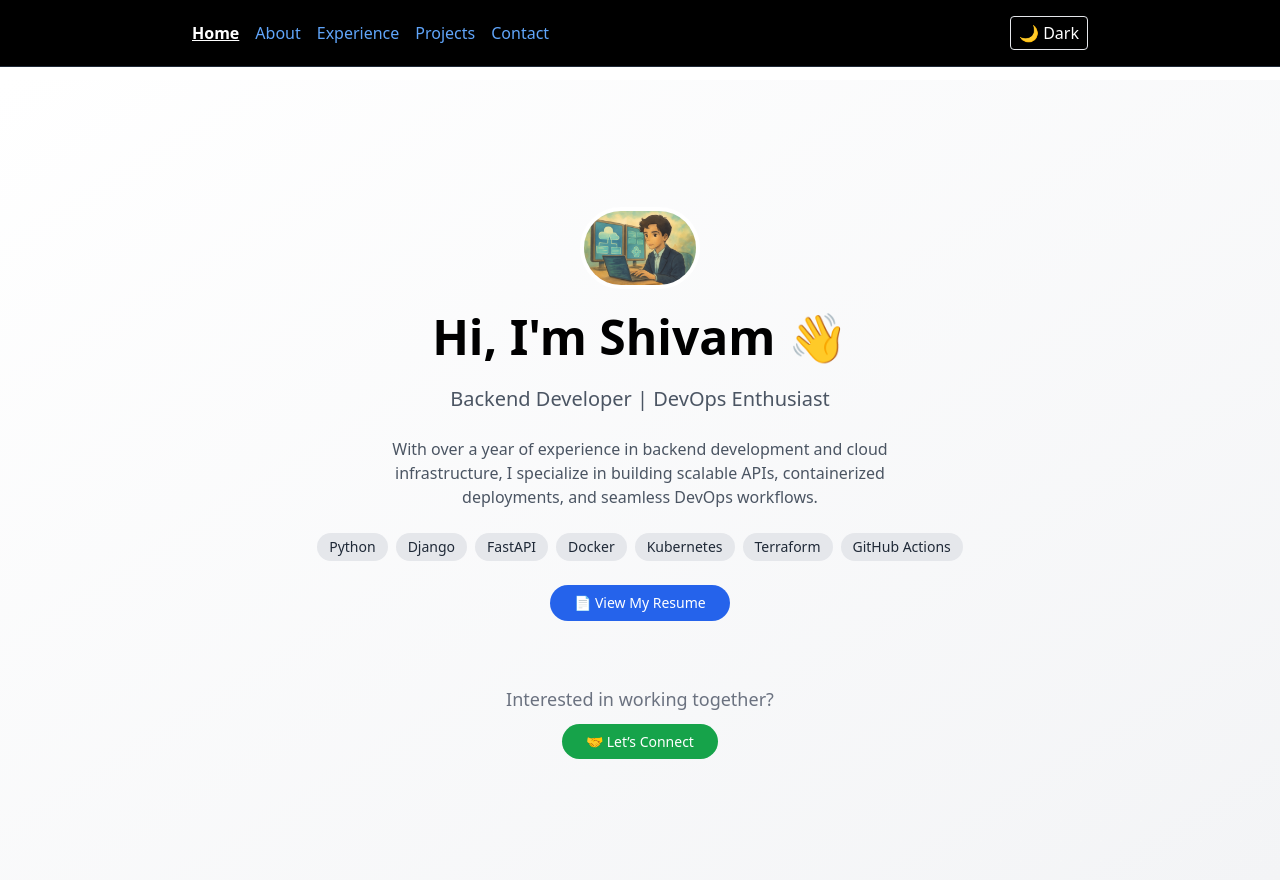
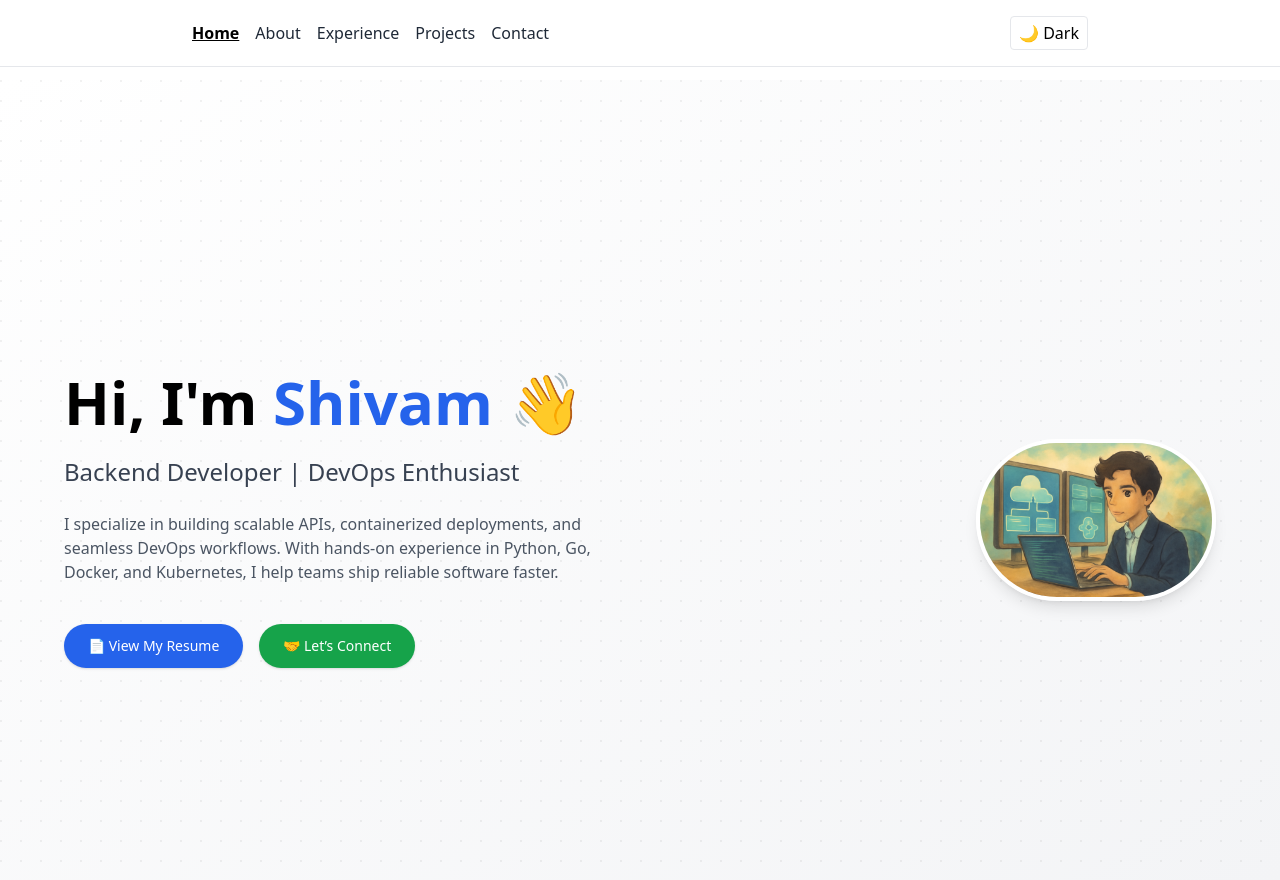
Before and after one commit to shane-Coder/shivam-portfolio, a Next.js app: page / in a window 1280 px wide. Built offline with nearby package versions, Linux system fonts and the light colour scheme.

Commit message:
feat: Things updated for showcase in professional way

```diff
--- a/components/Navbar.tsx
+++ b/components/Navbar.tsx
@@ -26,16 +26,19 @@ export default function Navbar() {
       initial={{ y: -50, opacity: 0 }}
       animate={{ y: 0, opacity: 1 }}
       transition={{ duration: 0.4, ease: 'easeOut' }}
-      className="bg-black border-b border-gray-800 px-6 py-4 fixed w-full z-10 top-0"
+      className="bg-white dark:bg-black border-b border-gray-200 dark:border-gray-800 px-6 py-4 fixed w-full z-10 top-0"
     >
       <div className="max-w-4xl mx-auto flex justify-between items-center">
-        <div className="hidden md:flex space-x-4 text-gray-300">
+        {/* Desktop Nav */}
+        <div className="hidden md:flex space-x-4">
           {navItems.map(({ label, href }) => (
             <Link href={href} legacyBehavior key={label}>
               <a
                 className={`${
-                  router.pathname === href ? 'underline font-semibold text-white' : 'text-blue-400'
-                } transition duration-300 hover:text-white`}
+                  router.pathname === href
+                    ? 'underline font-semibold text-black dark:text-white'
+                    : 'text-gray-800 dark:text-blue-400'
+                } transition duration-300 hover:text-black dark:hover:text-white`}
               >
                 {label}
               </a>
@@ -43,10 +46,11 @@ export default function Navbar() {
           ))}
         </div>
 
+        {/* Theme Toggle (Desktop) */}
         {mounted && (
           <button
             onClick={() => setTheme(theme === 'dark' ? 'light' : 'dark')}
-            className="text-white border px-2 py-1 rounded hover:bg-gray-700 ml-4 hidden md:inline"
+            className="text-black dark:text-white border px-2 py-1 rounded hover:bg-gray-200 dark:hover:bg-gray-700 ml-4 hidden md:inline"
           >
             {theme === 'dark' ? '🌞 Light' : '🌙 Dark'}
           </button>
@@ -54,7 +58,10 @@ export default function Navbar() {
 
         {/* Mobile Menu Toggle */}
         <div className="md:hidden">
-          <button onClick={() => setMenuOpen(!menuOpen)} className="text-white">
+          <button
+            onClick={() => setMenuOpen(!menuOpen)}
+            className="text-black dark:text-white"
+          >
             {menuOpen ? <X size={24} /> : <Menu size={24} />}
           </button>
         </div>
@@ -62,22 +69,26 @@ export default function Navbar() {
 
       {/* Mobile Menu */}
       {menuOpen && (
-        <div className="md:hidden mt-4 space-y-2 text-center text-gray-300">
+        <div className="md:hidden mt-4 space-y-2 text-center">
           {navItems.map(({ label, href }) => (
             <Link href={href} legacyBehavior key={label}>
               <a
                 className={`block ${
-                  router.pathname === href ? 'underline font-semibold text-white' : 'text-blue-400'
-                } transition duration-300 hover:text-white`}
+                  router.pathname === href
+                    ? 'underline font-semibold text-black dark:text-white'
+                    : 'text-gray-800 dark:text-blue-400'
+                } transition duration-300 hover:text-black dark:hover:text-white`}
               >
                 {label}
               </a>
             </Link>
           ))}
+
+          {/* Theme Toggle (Mobile) */}
           {mounted && (
             <button
               onClick={() => setTheme(theme === 'dark' ? 'light' : 'dark')}
-              className="text-white border px-2 py-1 rounded hover:bg-gray-700"
+              className="mt-2 text-black dark:text-white border px-2 py-1 rounded hover:bg-gray-200 dark:hover:bg-gray-700"
             >
               {theme === 'dark' ? '🌞 Light' : '🌙 Dark'}
             </button>
--- a/pages/about/index.tsx
+++ b/pages/about/index.tsx
@@ -29,7 +29,7 @@ export default function About() {
         <div className="grid grid-cols-1 sm:grid-cols-2 gap-4 text-gray-800 dark:text-gray-300">
             <ul className="list-disc list-inside space-y-2">
             <li>
-                <span className="font-semibold underline">Languages:</span> Python, Golang, C++, Java
+                <span className="font-semibold underline">Languages:</span> Python, Go, C++, Java
             </li>
             <li>
                 <span className="font-semibold underline">Web:</span> Django, FastAPI, REST API, Flask
--- a/pages/index.tsx
+++ b/pages/index.tsx
@@ -11,85 +11,74 @@ export default function Home() {
   useEffect(() => setMounted(true), []);
 
   return (
-    <main className="relative flex flex-col items-center justify-center min-h-screen bg-gradient-to-br from-white to-gray-100 dark:from-black dark:to-gray-900 text-black dark:text-white transition-colors duration-300 px-4 overflow-hidden">
-      <Head>
-        <title>Shivam Omer | Backend Developer & DevOps Engineer</title>
-        <meta name="description" content="Portfolio of Shivam Omer – Backend Developer with DevOps expertise. Skilled in Python, Django, FastAPI, Docker, Kubernetes, and more." />
-        <meta property="og:title" content="Shivam Omer Portfolio" />
-        <meta property="og:description" content="Backend Developer and DevOps Enthusiast." />
-        <meta property="og:type" content="website" />
-        <meta property="og:image" content="/preview.png" />
-        <meta name="viewport" content="width=device-width, initial-scale=1" />
-      </Head>
-
+    <main className="relative min-h-screen pt-20 bg-gradient-to-br from-white to-gray-100 dark:from-black dark:to-gray-900 text-black dark:text-white transition-colors duration-300 px-6 md:px-12 overflow-hidden flex items-center">
       {/* Subtle Animated Background Dots */}
-      <div className="absolute inset-0 bg-[radial-gradient(circle_at_1px_1px,rgba(255,255,255,0.05)_1px,transparent_0)] dark:bg-[radial-gradient(circle_at_1px_1px,rgba(255,255,255,0.05)_1px,transparent_0)] [background-size:20px_20px] z-0" />
+      <div className="absolute inset-0 bg-[radial-gradient(circle_at_1px_1px,rgba(0,0,0,0.05)_1px,transparent_0)] dark:bg-[radial-gradient(circle_at_1px_1px,rgba(255,255,255,0.05)_1px,transparent_0)] [background-size:20px_20px] z-0" />
 
       {mounted && (
         <motion.div
           initial={{ opacity: 0, y: 20 }}
           animate={{ opacity: 1, y: 0 }}
           transition={{ duration: 0.6, ease: 'easeOut' }}
-          className="text-center space-y-6 z-10"
+          className="relative z-10 flex flex-col md:flex-row items-center justify-between gap-10 max-w-6xl mx-auto w-full"
         >
-          <Image
-            src="/profile.jpg"
-            alt="Shivam Omer"
-            width={120}
-            height={120}
-            className="rounded-full mx-auto border-4 border-white dark:border-gray-800"
-          />
+          {/* Left: Text Section */}
+          <div className="flex-1 text-center md:text-left space-y-6">
             <motion.h1
               initial={{ opacity: 0 }}
               animate={{ opacity: 1 }}
               transition={{ duration: 1.2 }}
-            className="text-5xl font-bold"
+              className="text-4xl md:text-6xl font-extrabold"
             >
-            Hi, I'm Shivam 👋
+              Hi, I'm <span className="text-blue-600 dark:text-blue-400">Shivam</span> 👋
             </motion.h1>
+
             <motion.p
               initial={{ opacity: 0 }}
               animate={{ opacity: 1 }}
               transition={{ delay: 0.3, duration: 1 }}
-            className="text-xl text-gray-600 dark:text-gray-400"
+              className="text-lg md:text-2xl font-medium text-gray-700 dark:text-gray-300"
             >
               Backend Developer | DevOps Enthusiast
             </motion.p>
-          <p className="max-w-xl mx-auto text-md text-gray-600 dark:text-gray-400">
-            With over a year of experience in backend development and cloud infrastructure, I specialize in building scalable APIs, containerized deployments, and seamless DevOps workflows.
+
+            <p className="max-w-xl text-md text-gray-600 dark:text-gray-400 mx-auto md:mx-0">
+              I specialize in building scalable APIs, containerized deployments, and seamless DevOps workflows. With hands-on experience in Python, Go, Docker, and Kubernetes, I help teams ship reliable software faster.
             </p>
-          <div className="flex flex-wrap justify-center gap-2 text-sm">
-            {["Python", "Django", "FastAPI", "Docker", "Kubernetes", "Terraform", "GitHub Actions"].map((tech, i) => (
-              <span key={i} className="bg-gray-200 dark:bg-gray-700 px-3 py-1 rounded-full text-gray-800 dark:text-white">
-                {tech}
-              </span>
-            ))}
-          </div>
+
+            {/* CTA Buttons */}
+            <div className="flex flex-wrap justify-center md:justify-start gap-4 pt-4">
               <Link href="/ShivamOmer.pdf" legacyBehavior>
                 <a
-              className="inline-block bg-blue-600 hover:bg-blue-700 text-white px-6 py-2 rounded-full text-sm font-medium transition"
+                  className="bg-blue-600 hover:bg-blue-700 text-white px-6 py-3 rounded-full text-sm font-medium transition shadow"
                   target="_blank"
                   rel="noopener noreferrer"
                 >
                   📄 View My Resume
                 </a>
               </Link>
-
-          {/* Call to Action */}
-          <motion.div
-            initial={{ opacity: 0, y: 10 }}
-            animate={{ opacity: 1, y: 0 }}
-            transition={{ delay: 1.2, duration: 0.6 }}
-            className="pt-10"
-          >
-            <p className="text-lg text-gray-500 dark:text-gray-400 mb-4">
-              Interested in working together?
-            </p>
               <Link href="/contact" legacyBehavior>
-              <a className="bg-green-600 hover:bg-green-700 text-white px-6 py-2 rounded-full text-sm font-medium transition">
+                <a className="bg-green-600 hover:bg-green-700 text-white px-6 py-3 rounded-full text-sm font-medium transition shadow">
                   🤝 Let’s Connect
                 </a>
               </Link>
+            </div>
+          </div>
+
+          {/* Right: Image Section */}
+          <motion.div
+            initial={{ opacity: 0, scale: 0.9 }}
+            animate={{ opacity: 1, scale: 1 }}
+            transition={{ delay: 0.5, duration: 0.8 }}
+            className="flex-1 flex justify-center md:justify-end"
+          >
+            <Image
+              src="/profile.jpg"
+              alt="Shivam Omer"
+              width={240}
+              height={240}
+              className="rounded-full border-4 border-white dark:border-gray-800 object-cover shadow-lg"
+            />
           </motion.div>
         </motion.div>
       )}
```
Also changed, not shown: pages/projects/index.tsx (+21 -13 lines). Lines whose indentation alone changed are shown as unchanged.
